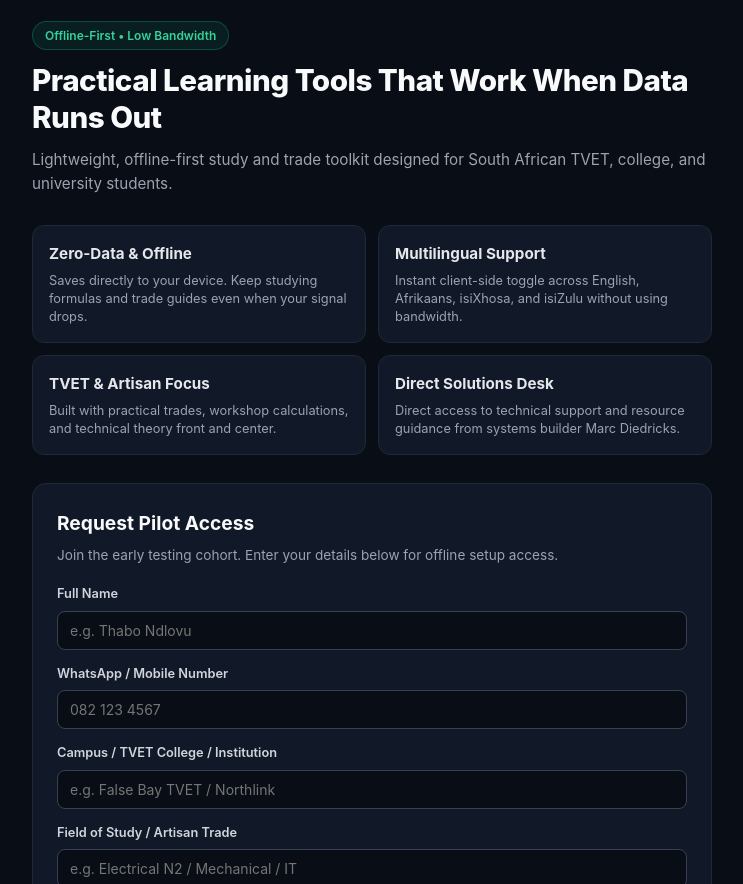
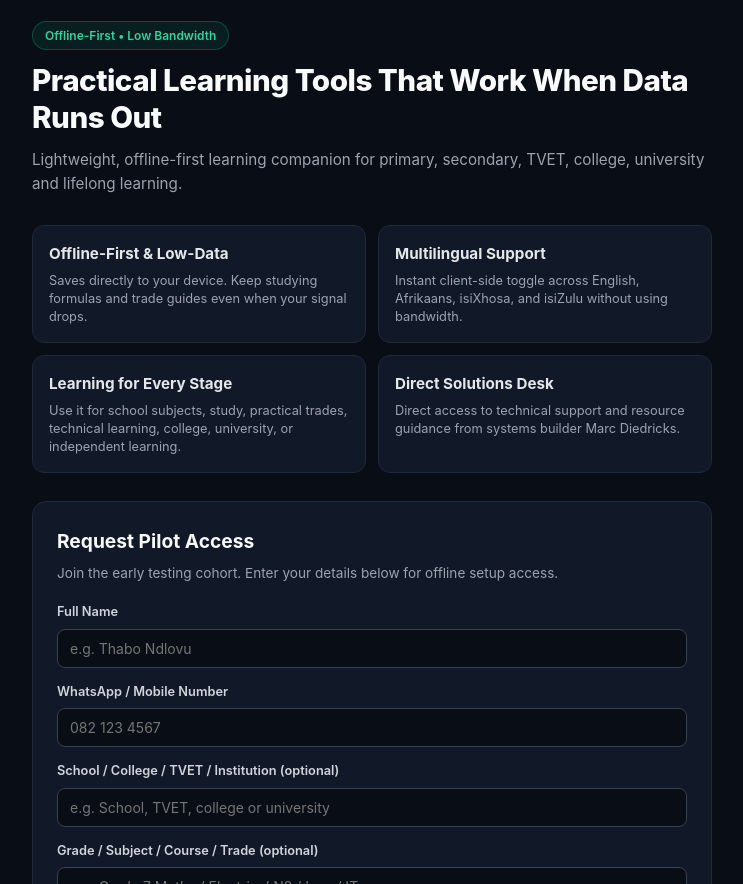
Before and after one commit to marcdiedricks/fundipocket-pwa, a plain HTML site: page landing.html in a window 1280 px wide. Shown: the part 68-952 px from the top of the page, without its empty margins (268-1011 px from the left). Drawn offline with Linux system fonts and the light colour scheme.

Commit message:
Broaden FundiPocket landing gate and enable offline shell

```diff
--- a/landing.html
+++ b/landing.html
@@ -4,7 +4,7 @@
   <meta charset="UTF-8" />
   <meta name="viewport" content="width=device-width, initial-scale=1.0" />
   <title>FundiPocket | Solutions Desk</title>
-  <meta name="description" content="Lightweight, offline-first study and trade toolkit for South African students and artisans." />
+  <meta name="description" content="Lightweight, offline-first learning companion for South African learners, students, artisans and lifelong learners." />
   <meta name="theme-color" content="#090d16" />
   <style>
     :root {
@@ -366,14 +366,14 @@
       <div class="tag" id="t_tag">Offline-First • Low Bandwidth</div>
       <h1 id="t_hero_title">Practical Learning Tools That Work When Data Runs Out</h1>
       <p class="subtitle" id="t_hero_sub">
-        Lightweight, offline-first study and trade toolkit designed for South African TVET, college, and university students.
+        Lightweight, offline-first learning companion for primary, secondary, TVET, college, university and lifelong learning.
       </p>
     </div>
 
     <!-- 4-Pillar Features -->
     <div class="features-grid">
       <div class="feature-card">
-        <h4 id="t_p1_title">Zero-Data & Offline</h4>
+        <h4 id="t_p1_title">Offline-First & Low-Data</h4>
         <p id="t_p1_desc">Saves directly to your device. Keep studying formulas and trade guides even when your signal drops.</p>
       </div>
       <div class="feature-card">
@@ -381,8 +381,8 @@
         <p id="t_p2_desc">Instant client-side toggle across English, Afrikaans, isiXhosa, and isiZulu without using bandwidth.</p>
       </div>
       <div class="feature-card">
-        <h4 id="t_p3_title">TVET & Artisan Focus</h4>
-        <p id="t_p3_desc">Built with practical trades, workshop calculations, and technical theory front and center.</p>
+        <h4 id="t_p3_title">Learning for Every Stage</h4>
+        <p id="t_p3_desc">Use it for school subjects, study, practical trades, technical learning, college, university, or independent learning.</p>
       </div>
       <div class="feature-card">
         <h4 id="t_p4_title">Direct Solutions Desk</h4>
@@ -407,13 +407,13 @@
         </div>
 
         <div class="form-group">
-          <label for="institution" id="t_lbl_inst">Campus / TVET College / Institution</label>
-          <input type="text" id="institution" name="institution" placeholder="e.g. False Bay TVET / Northlink" required />
+          <label for="institution" id="t_lbl_inst">School / College / TVET / Institution (optional)</label>
+          <input type="text" id="institution" name="institution" placeholder="e.g. School, TVET, college or university" />
         </div>
 
         <div class="form-group">
-          <label for="trade" id="t_lbl_trade">Field of Study / Artisan Trade</label>
-          <input type="text" id="trade" name="trade" placeholder="e.g. Electrical N2 / Mechanical / IT" required />
+          <label for="trade" id="t_lbl_trade">Grade / Subject / Course / Trade (optional)</label>
+          <input type="text" id="trade" name="trade" placeholder="e.g. Grade 7 Maths / Electrical N2 / Law / IT" />
         </div>
 
         <div class="checkbox-group">
@@ -484,21 +484,21 @@
       en: {
         t_tag: "Offline-First • Low Bandwidth",
         t_hero_title: "Practical Learning Tools That Work When Data Runs Out",
-        t_hero_sub: "Lightweight, offline-first study and trade toolkit designed for South African TVET, college, and university students.",
-        t_p1_title: "Zero-Data & Offline",
+        t_hero_sub: "Lightweight, offline-first learning companion for primary, secondary, TVET, college, university and lifelong learning.",
+        t_p1_title: "Offline-First & Low-Data",
         t_p1_desc: "Saves directly to your device. Keep studying formulas and trade guides even when your signal drops.",
         t_p2_title: "Multilingual Support",
         t_p2_desc: "Instant client-side toggle across English, Afrikaans, isiXhosa, and isiZulu without using bandwidth.",
-        t_p3_title: "TVET & Artisan Focus",
-        t_p3_desc: "Built with practical trades, workshop calculations, and technical theory front and center.",
+        t_p3_title: "Learning for Every Stage",
+        t_p3_desc: "Use it for school subjects, study, practical trades, technical learning, college, university, or independent learning.",
         t_p4_title: "Direct Solutions Desk",
         t_p4_desc: "Direct access to technical support and resource guidance from systems builder Marc Diedricks.",
         t_form_title: "Request Pilot Access",
         t_form_sub: "Join the early testing cohort. Enter your details below for offline setup access.",
         t_lbl_name: "Full Name",
         t_lbl_phone: "WhatsApp / Mobile Number",
-        t_lbl_inst: "Campus / TVET College / Institution",
-        t_lbl_trade: "Field of Study / Artisan Trade",
+        t_lbl_inst: "School / College / TVET / Institution (optional)",
+        t_lbl_trade: "Grade / Subject / Course / Trade (optional)",
         t_popia_text: "I consent to the Solutions Desk contacting me regarding FundiPocket pilot tools. Data is handled under POPIA compliance and never shared.",
         t_btn_submit: "Submit Pilot Request",
         t_desk_role: "Systems Builder & Digital Creator",
@@ -664,6 +664,10 @@
         intakeForm.reset();
       }
     });
+    /* OFFLINE PWA REGISTRATION */
+    if ('serviceWorker' in navigator) {
+      window.addEventListener('load', () => navigator.serviceWorker.register('./sw.js').catch(() => {}));
+    }
   </script>
 </body>
 </html>
```
